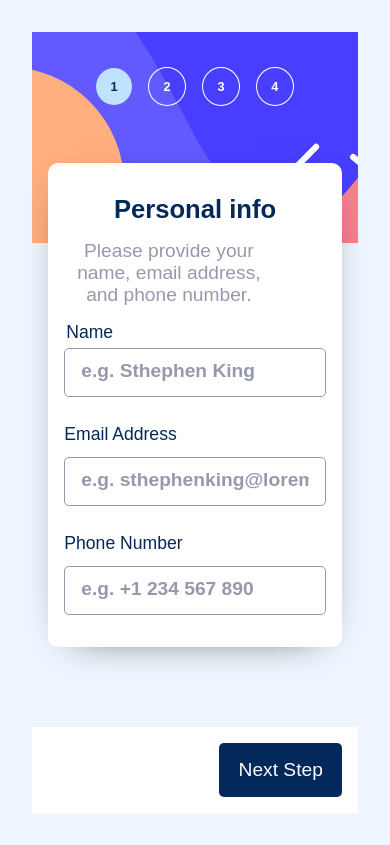
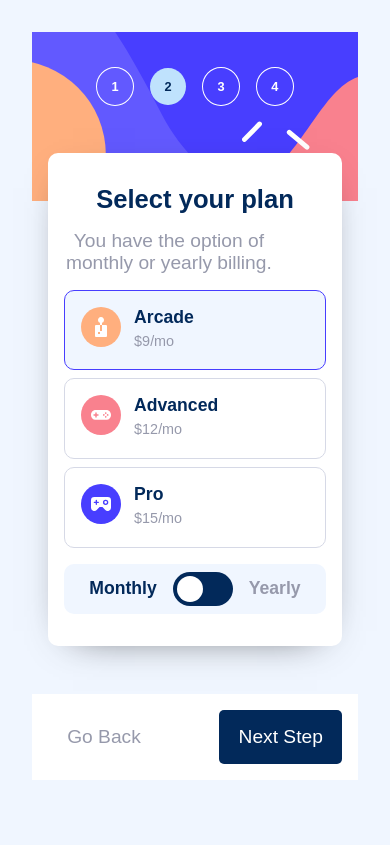
Before and after one commit to NehuenCuenca/multi-step-form-challenge, a React (Vite) app: page / in a window 390 px wide. Built offline with nearby package versions, Linux system fonts and the light colour scheme.

Commit message:
Fix on step 2 validation and fix some mobile styles

```diff
--- a/src/App.tsx
+++ b/src/App.tsx
@@ -2,7 +2,7 @@ import { MutableRefObject, useRef, useState } from 'react'
 import './App.css'
 import MultiStepForm from './components/MultiStepForm/MultiStepForm'
 import StepContainer from './components/StepContainer/StepContainer'
-import { Period, personalInfoForm, Plan, ShortenedStep, Step } from './types'
+import { Period, personalInfoForm, Plan, ShortenedStep } from './types'
 import NavigationButtons from './components/NavigationButtons/NavigationButtons'
 import StepsList from './components/StepsList/StepsList'
 import PlanList from './components/PlanList/PlanList'
@@ -12,7 +12,7 @@ import { steps } from './data/mockSteps'
 function App() {
   const shortenedSteps: Array<ShortenedStep> = steps.map(({listTitle}) => ({listTitle}))
 
-  const [currentStep, setCurrentStep] = useState<number>(0)
+  const [currentStep, setCurrentStep] = useState<number>(1)
   const isCurrentStep: (step: number) => boolean = (stepNumber: number) => stepNumber === currentStep
   const personalInfoFormEl = useRef<MutableRefObject>(null)
 
@@ -74,7 +74,6 @@ function App() {
         resetFieldsValidationStyles(personalInfoFormEl.current)
         setPersonalInfoFormValues( getFormData(personalInfoFormEl.current) )
       }
-    }
 
       if(currentStep === 1) {
         console.log('Step 2 selected info:', {
@@ -83,6 +82,7 @@ function App() {
                 ? selectedPlan?.monthlyPrice
                 : selectedPlan?.yearlyPrice
         });
+      }
     }
 
     setCurrentStep(prev => prev + amount);
--- a/src/components/StepContainer/StepContainer.css
+++ b/src/components/StepContainer/StepContainer.css
@@ -3,7 +3,7 @@
     visibility: visible;
     transition: visibility .5s ease, opacity .5s ease;
     position: relative;
-    top: -5rem;
+    top: -3rem;
     background-color: var(--White);
     width: 90%;
     border-radius: 10px;
--- a/src/components/StepsList/StepsList.css
+++ b/src/components/StepsList/StepsList.css
@@ -1,7 +1,7 @@
 .steps-list{
     background-image: url('../../../starter_files/assets/images/bg-sidebar-mobile.svg');
     background-size: cover;
-    min-height: 25dvh;
+    min-height: 20dvh;
     display: flex;
     align-items: flex-start;
     justify-content: center;
```
Lines whose indentation alone changed are shown as unchanged.
